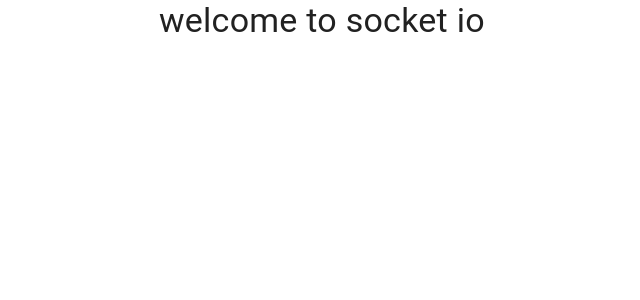
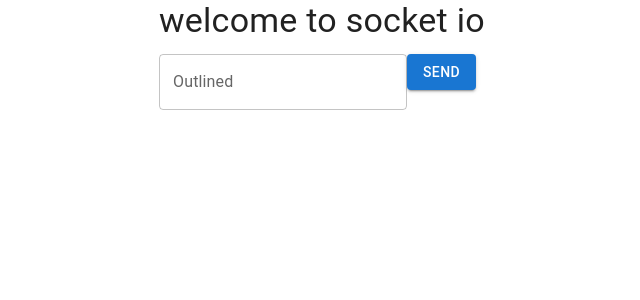
Before and after one commit to k-vanza/socket, a React (Vite) app in the folder client/: page / in a window 1280 px wide. Shown: the top 300 px of the page, without its empty margins (205-845 px from the left). Built offline with nearby package versions, Linux system fonts and the light colour scheme; no server answers.

Commit message:
now we can send or receive message to two individual users using listneres in useEffect

```diff
--- a/client/src/App.jsx
+++ b/client/src/App.jsx
@@ -1,14 +1,24 @@
 //import { useEffect } from 'react'
-import React, {useEffect} from 'react'
+import React, {useEffect, useState, useMemo} from 'react'
 import {io} from 'socket.io-client'
-import {Container, Typography} from '@mui/material'
+import {Button, Container, TextField, Typography} from '@mui/material'
 
 const App = () => {
 
 
   //just because the two urls are different then it is blocked by cors
-  const socket = io("http://localhost:3000")
+  const socket = useMemo(() => io("http://localhost:3000"), [])
 
+  const [message, setMessage] = useState('')
+
+  const handleSubmit = (e) => {
+    e.preventDefault()
+    socket.emit('message', message)
+    setMessage('')
+  }
+
+
+  //below are the listners to the emit in server
   useEffect(() => {
       socket.on("connect", () => {
         console.log("connected", socket.id)
@@ -16,6 +26,10 @@ const App = () => {
       //here welcome is the event which is in the app.js and the data to be passed is called using an object which is s
       socket.on("welcome", (s) => {
         console.log(s)
+      })
+
+      socket.on('receive-message', (data) => {
+        console.log(data)
       })
 
       return () => {
@@ -27,9 +41,23 @@ const App = () => {
 
   return (
     <Container maxWidth='sm'>
-      <Typography variant='h4'>
+      <Typography variant='h4' gutterBottom>
         welcome to socket io
       </Typography>
+
+      <form onSubmit={handleSubmit}>
+        <TextField
+          value={message}
+          onChange={(e) => setMessage(e.target.value)}
+          id='outlined-basic'
+          label='Outlined'
+          variant='outlined' />
+
+        <Button type='submit' variant='contained' color='primary'>
+          Send
+        </Button>
+
+      </form>
     </Container>
   )
 }
```
Also changed, not shown: 1 other file (tests, documents, lock files or other folders).
